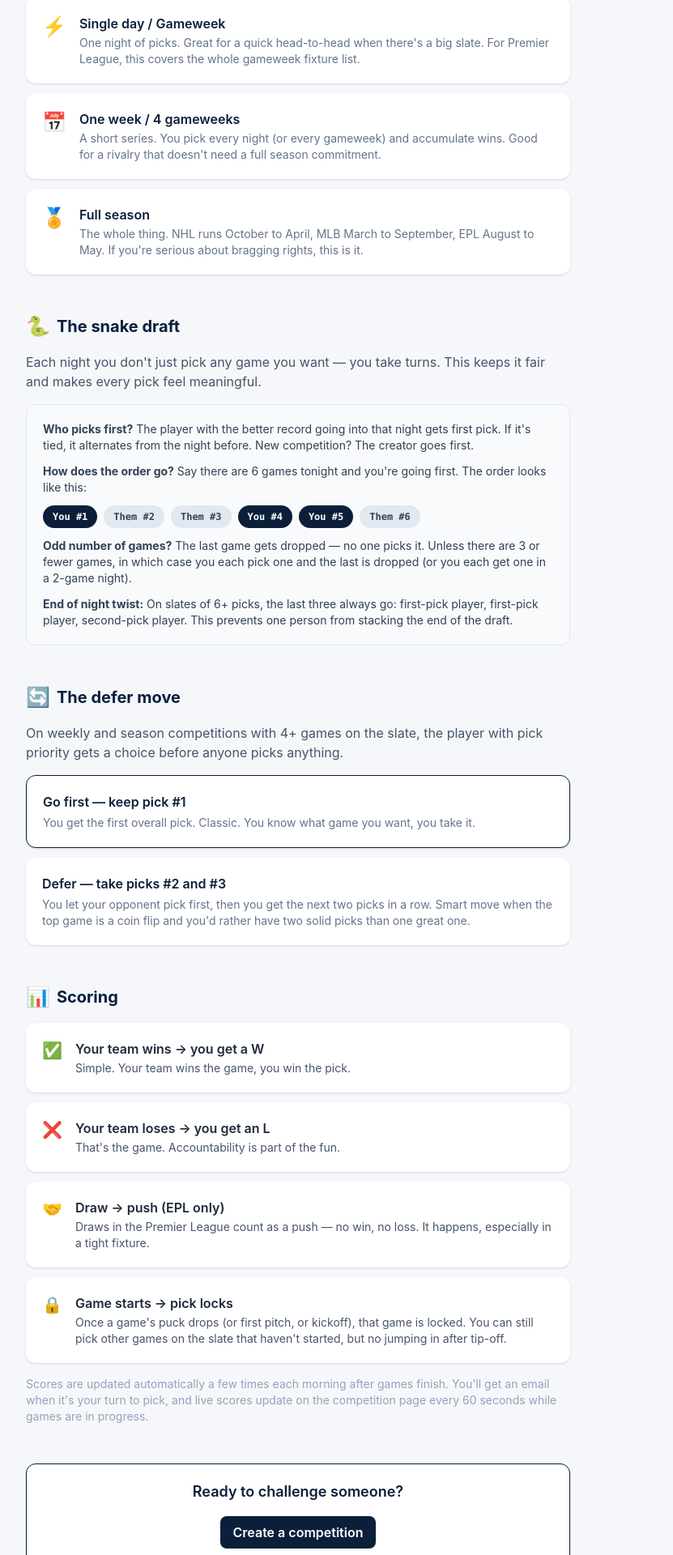
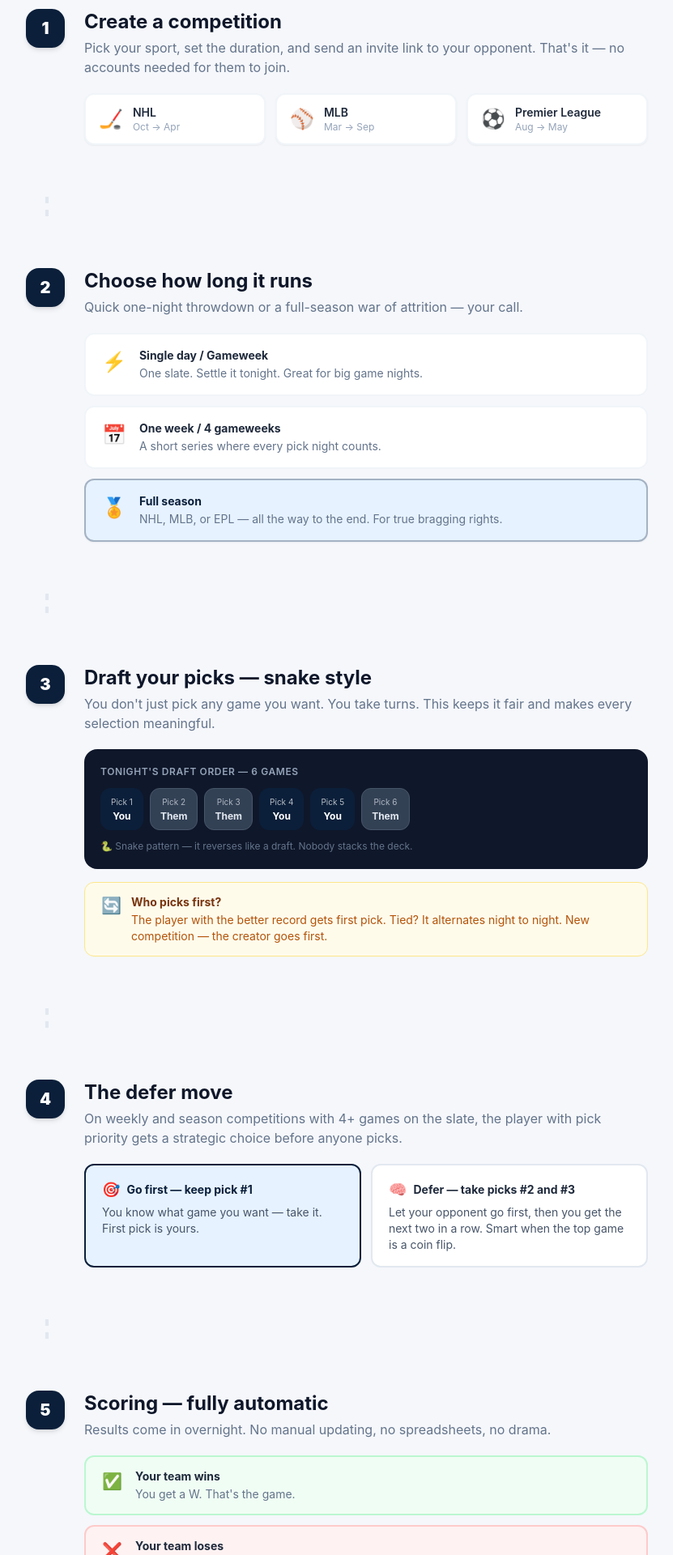
Before and after one commit to ilovekimberly/home-field-advantage, a Next.js app: page /how-it-works in a window 1280 px wide. Shown: the part 380-2300 px from the top of the page at 81% size, without its empty margins (184-1015 px from the left). Built offline with nearby package versions, Linux system fonts and the light colour scheme; no server answers.

Commit message:
Redesign how-it-works page with visual step flow

```diff
--- a/app/how-it-works/page.tsx
+++ b/app/how-it-works/page.tsx
@@ -2,188 +2,244 @@ import Link from "next/link";
 
 export default function HowItWorksPage() {
   return (
-    <div className="max-w-2xl space-y-12">
+    <div className="max-w-3xl space-y-16">
 
       {/* Hero */}
-      <section>
-        <h1 className="text-3xl font-bold mb-3">How it works</h1>
-        <p className="text-slate-600 text-lg leading-relaxed">
-          Home Field Advantage is a 1v1 pick'em game. You and a friend take turns
-          drafting game picks each night, then sit back and watch the results roll in.
-          Best record wins. Simple as that.
+      <section className="text-center py-6">
+        <div className="inline-flex items-center gap-2 bg-ice border border-rink/20 text-rink text-sm font-semibold px-4 py-1.5 rounded-full mb-5">
+          🏒 Pick'em · Draft · Compete
+        </div>
+        <h1 className="text-4xl font-extrabold text-slate-900 mb-4 leading-tight">
+          How Home Field Advantage works
+        </h1>
+        <p className="text-slate-500 text-lg leading-relaxed max-w-xl mx-auto">
+          You and a friend draft game picks each night, sit back while results roll in,
+          and settle the debate once and for all.
         </p>
       </section>
 
-      {/* Competition types */}
+      {/* Step 1 — Create */}
+      <section className="relative">
+        <div className="flex items-start gap-6">
+          <div className="flex-shrink-0 w-12 h-12 rounded-2xl bg-rink text-white flex items-center justify-center text-xl font-black shadow-md">
+            1
+          </div>
+          <div className="flex-1">
+            <h2 className="text-2xl font-bold text-slate-900 mb-1">Create a competition</h2>
+            <p className="text-slate-500 mb-5">
+              Pick your sport, set the duration, and send an invite link to your opponent.
+              That's it — no accounts needed for them to join.
+            </p>
+            <div className="grid gap-3 sm:grid-cols-3">
+              {[
+                { emoji: "🏒", label: "NHL", sub: "Oct → Apr" },
+                { emoji: "⚾", label: "MLB", sub: "Mar → Sep" },
+                { emoji: "⚽", label: "Premier League", sub: "Aug → May" },
+              ].map((s) => (
+                <div key={s.label} className="rounded-xl border-2 border-slate-100 bg-white px-4 py-3 flex items-center gap-3 shadow-sm">
+                  <span className="text-2xl">{s.emoji}</span>
+                  <div>
+                    <div className="font-semibold text-slate-800 text-sm">{s.label}</div>
+                    <div className="text-xs text-slate-400">{s.sub}</div>
+                  </div>
+                </div>
+              ))}
+            </div>
+          </div>
+        </div>
+      </section>
+
+      {/* Divider */}
+      <div className="border-l-4 border-dashed border-slate-200 ml-6 h-6" />
+
+      {/* Step 2 — Duration */}
       <section>
-        <div className="flex items-center gap-2 mb-4">
-          <span className="text-2xl">🏆</span>
-          <h2 className="text-xl font-bold">Pick your competition</h2>
+        <div className="flex items-start gap-6">
+          <div className="flex-shrink-0 w-12 h-12 rounded-2xl bg-rink text-white flex items-center justify-center text-xl font-black shadow-md">
+            2
           </div>
-        <p className="text-slate-600 mb-4">
-          When you create a competition you pick the sport and how long it runs.
+          <div className="flex-1">
+            <h2 className="text-2xl font-bold text-slate-900 mb-1">Choose how long it runs</h2>
+            <p className="text-slate-500 mb-5">
+              Quick one-night throwdown or a full-season war of attrition — your call.
             </p>
             <div className="grid gap-3">
               {[
-            {
-              label: "Single day / Gameweek",
-              desc: "One night of picks. Great for a quick head-to-head when there's a big slate. For Premier League, this covers the whole gameweek fixture list.",
-              emoji: "⚡",
-            },
-            {
-              label: "One week / 4 gameweeks",
-              desc: "A short series. You pick every night (or every gameweek) and accumulate wins. Good for a rivalry that doesn't need a full season commitment.",
-              emoji: "📅",
-            },
-            {
-              label: "Full season",
-              desc: "The whole thing. NHL runs October to April, MLB March to September, EPL August to May. If you're serious about bragging rights, this is it.",
-              emoji: "🏅",
-            },
+                { emoji: "⚡", label: "Single day / Gameweek", desc: "One slate. Settle it tonight. Great for big game nights.", highlight: false },
+                { emoji: "📅", label: "One week / 4 gameweeks", desc: "A short series where every pick night counts.", highlight: false },
+                { emoji: "🏅", label: "Full season", desc: "NHL, MLB, or EPL — all the way to the end. For true bragging rights.", highlight: true },
               ].map((item) => (
-            <div key={item.label} className="card flex gap-4">
-              <span className="text-2xl">{item.emoji}</span>
+                <div
+                  key={item.label}
+                  className={`rounded-xl px-5 py-4 flex gap-4 items-start border-2 ${
+                    item.highlight
+                      ? "bg-ice border-rink/30 shadow-sm"
+                      : "bg-white border-slate-100"
+                  }`}
+                >
+                  <span className="text-2xl mt-0.5">{item.emoji}</span>
                   <div>
-                <div className="font-semibold">{item.label}</div>
+                    <div className={`font-bold text-sm ${item.highlight ? "text-rink" : "text-slate-800"}`}>{item.label}</div>
                     <div className="text-sm text-slate-500 mt-0.5">{item.desc}</div>
                   </div>
                 </div>
               ))}
             </div>
-      </section>
-
-      {/* Snake draft */}
-      <section>
-        <div className="flex items-center gap-2 mb-4">
-          <span className="text-2xl">🐍</span>
-          <h2 className="text-xl font-bold">The snake draft</h2>
           </div>
-        <p className="text-slate-600 mb-4">
-          Each night you don't just pick any game you want — you take turns. This
-          keeps it fair and makes every pick feel meaningful.
-        </p>
-        <div className="rounded-xl bg-slate-50 border border-slate-200 p-5 space-y-3 text-sm">
-          <p className="text-slate-700">
-            <strong>Who picks first?</strong> The player with the better record going
-            into that night gets first pick. If it's tied, it alternates from the night
-            before. New competition? The creator goes first.
-          </p>
-          <p className="text-slate-700">
-            <strong>How does the order go?</strong> Say there are 6 games tonight and
-            you're going first. The order looks like this:
-          </p>
-          <div className="flex flex-wrap gap-2 font-mono text-xs">
-            {["You #1", "Them #2", "Them #3", "You #4", "You #5", "Them #6"].map((p, i) => (
-              <span
-                key={i}
-                className={`px-3 py-1.5 rounded-full font-semibold ${
-                  p.startsWith("You")
-                    ? "bg-rink text-white"
-                    : "bg-slate-200 text-slate-700"
-                }`}
-              >
-                {p}
-              </span>
-            ))}
-          </div>
-          <p className="text-slate-700">
-            <strong>Odd number of games?</strong> The last game gets dropped — no one
-            picks it. Unless there are 3 or fewer games, in which case you each pick one
-            and the last is dropped (or you each get one in a 2-game night).
-          </p>
-          <p className="text-slate-700">
-            <strong>End of night twist:</strong> On slates of 6+ picks, the last three
-            always go: first-pick player, first-pick player, second-pick player. This
-            prevents one person from stacking the end of the draft.
-          </p>
         </div>
       </section>
 
-      {/* Defer rule */}
+      {/* Divider */}
+      <div className="border-l-4 border-dashed border-slate-200 ml-6 h-6" />
+
+      {/* Step 3 — Snake draft */}
       <section>
-        <div className="flex items-center gap-2 mb-4">
-          <span className="text-2xl">🔄</span>
-          <h2 className="text-xl font-bold">The defer move</h2>
+        <div className="flex items-start gap-6">
+          <div className="flex-shrink-0 w-12 h-12 rounded-2xl bg-rink text-white flex items-center justify-center text-xl font-black shadow-md">
+            3
           </div>
-        <p className="text-slate-600 mb-4">
-          On weekly and season competitions with 4+ games on the slate, the player with
-          pick priority gets a choice before anyone picks anything.
+          <div className="flex-1">
+            <h2 className="text-2xl font-bold text-slate-900 mb-1">Draft your picks — snake style</h2>
+            <p className="text-slate-500 mb-5">
+              You don't just pick any game you want. You take turns. This keeps it fair
+              and makes every selection meaningful.
             </p>
-        <div className="grid gap-3">
-          <div className="card border-rink border">
-            <div className="font-semibold mb-1">Go first — keep pick #1</div>
-            <div className="text-sm text-slate-500">
-              You get the first overall pick. Classic. You know what game you want, you
-              take it.
+
+            {/* Visual draft example */}
+            <div className="rounded-2xl bg-slate-900 p-5 mb-4">
+              <div className="text-xs text-slate-400 font-semibold uppercase tracking-wider mb-3">Tonight's draft order — 6 games</div>
+              <div className="flex flex-wrap gap-2">
+                {[
+                  { label: "Pick 1", player: "You", you: true },
+                  { label: "Pick 2", player: "Them", you: false },
+                  { label: "Pick 3", player: "Them", you: false },
+                  { label: "Pick 4", player: "You", you: true },
+                  { label: "Pick 5", player: "You", you: true },
+                  { label: "Pick 6", player: "Them", you: false },
+                ].map((p, i) => (
+                  <div
+                    key={i}
+                    className={`flex flex-col items-center px-3 py-2 rounded-xl text-xs font-bold border ${
+                      p.you
+                        ? "bg-rink border-rink text-white"
+                        : "bg-slate-700 border-slate-600 text-slate-200"
+                    }`}
+                  >
+                    <span className="text-[10px] font-normal opacity-70 mb-0.5">{p.label}</span>
+                    {p.player}
+                  </div>
+                ))}
+              </div>
+              <p className="text-xs text-slate-500 mt-3">
+                🐍 Snake pattern — it reverses like a draft. Nobody stacks the deck.
+              </p>
+            </div>
+
+            <div className="rounded-xl bg-amber-50 border border-amber-200 px-5 py-3.5 flex gap-3">
+              <span className="text-xl">🔄</span>
+              <div>
+                <div className="font-bold text-amber-900 text-sm">Who picks first?</div>
+                <div className="text-sm text-amber-700 mt-0.5">
+                  The player with the better record gets first pick. Tied? It alternates night to night.
+                  New competition — the creator goes first.
                 </div>
               </div>
-          <div className="card">
-            <div className="font-semibold mb-1">Defer — take picks #2 and #3</div>
-            <div className="text-sm text-slate-500">
-              You let your opponent pick first, then you get the next two picks in a row.
-              Smart move when the top game is a coin flip and you'd rather have two
-              solid picks than one great one.
             </div>
           </div>
         </div>
       </section>
 
-      {/* Scoring */}
+      {/* Divider */}
+      <div className="border-l-4 border-dashed border-slate-200 ml-6 h-6" />
+
+      {/* Step 4 — Defer */}
       <section>
-        <div className="flex items-center gap-2 mb-4">
-          <span className="text-2xl">📊</span>
-          <h2 className="text-xl font-bold">Scoring</h2>
+        <div className="flex items-start gap-6">
+          <div className="flex-shrink-0 w-12 h-12 rounded-2xl bg-rink text-white flex items-center justify-center text-xl font-black shadow-md">
+            4
           </div>
-        <div className="space-y-3 text-slate-600">
-          <div className="card flex gap-4">
-            <span className="text-xl">✅</span>
-            <div>
-              <div className="font-semibold text-slate-800">Your team wins → you get a W</div>
-              <div className="text-sm mt-0.5">Simple. Your team wins the game, you win the pick.</div>
+          <div className="flex-1">
+            <h2 className="text-2xl font-bold text-slate-900 mb-1">The defer move</h2>
+            <p className="text-slate-500 mb-5">
+              On weekly and season competitions with 4+ games on the slate, the player
+              with pick priority gets a strategic choice before anyone picks.
+            </p>
+            <div className="grid sm:grid-cols-2 gap-3">
+              <div className="rounded-xl border-2 border-rink bg-ice px-5 py-4">
+                <div className="flex items-center gap-2 mb-1">
+                  <span className="text-lg">🎯</span>
+                  <div className="font-bold text-rink text-sm">Go first — keep pick #1</div>
+                </div>
+                <div className="text-sm text-slate-600">
+                  You know what game you want — take it. First pick is yours.
                 </div>
               </div>
-          <div className="card flex gap-4">
-            <span className="text-xl">❌</span>
-            <div>
-              <div className="font-semibold text-slate-800">Your team loses → you get an L</div>
-              <div className="text-sm mt-0.5">That's the game. Accountability is part of the fun.</div>
+              <div className="rounded-xl border-2 border-slate-200 bg-white px-5 py-4">
+                <div className="flex items-center gap-2 mb-1">
+                  <span className="text-lg">🧠</span>
+                  <div className="font-bold text-slate-800 text-sm">Defer — take picks #2 and #3</div>
                 </div>
-          </div>
-          <div className="card flex gap-4">
-            <span className="text-xl">🤝</span>
-            <div>
-              <div className="font-semibold text-slate-800">Draw → push (EPL only)</div>
-              <div className="text-sm mt-0.5">
-                Draws in the Premier League count as a push — no win, no loss. It
-                happens, especially in a tight fixture.
-              </div>
-            </div>
-          </div>
-          <div className="card flex gap-4">
-            <span className="text-xl">🔒</span>
-            <div>
-              <div className="font-semibold text-slate-800">Game starts → pick locks</div>
-              <div className="text-sm mt-0.5">
-                Once a game's puck drops (or first pitch, or kickoff), that game is
-                locked. You can still pick other games on the slate that haven't started,
-                but no jumping in after tip-off.
+                <div className="text-sm text-slate-600">
+                  Let your opponent go first, then you get the next two in a row. Smart
+                  when the top game is a coin flip.
                 </div>
               </div>
             </div>
           </div>
-        <p className="text-sm text-slate-400 mt-4">
-          Scores are updated automatically a few times each morning after games finish.
-          You'll get an email when it's your turn to pick, and live scores update on
-          the competition page every 60 seconds while games are in progress.
+        </div>
+      </section>
+
+      {/* Divider */}
+      <div className="border-l-4 border-dashed border-slate-200 ml-6 h-6" />
+
+      {/* Step 5 — Scoring */}
+      <section>
+        <div className="flex items-start gap-6">
+          <div className="flex-shrink-0 w-12 h-12 rounded-2xl bg-rink text-white flex items-center justify-center text-xl font-black shadow-md">
+            5
+          </div>
+          <div className="flex-1">
+            <h2 className="text-2xl font-bold text-slate-900 mb-1">Scoring — fully automatic</h2>
+            <p className="text-slate-500 mb-5">
+              Results come in overnight. No manual updating, no spreadsheets, no drama.
             </p>
+            <div className="grid gap-3">
+              {[
+                { icon: "✅", label: "Your team wins", sub: "You get a W. That's the game.", color: "border-green-200 bg-green-50" },
+                { icon: "❌", label: "Your team loses", sub: "You get an L. Accountability is part of the fun.", color: "border-red-200 bg-red-50" },
+                { icon: "🤝", label: "Draw (EPL only)", sub: "Counts as a push — no win, no loss.", color: "border-slate-200 bg-slate-50" },
+                { icon: "🔒", label: "Game starts → pick locks", sub: "Once the puck drops (or first pitch, or kickoff) that pick is locked in.", color: "border-slate-200 bg-slate-50" },
+              ].map((item) => (
+                <div key={item.label} className={`rounded-xl border-2 px-5 py-3.5 flex gap-4 items-start ${item.color}`}>
+                  <span className="text-xl mt-0.5">{item.icon}</span>
+                  <div>
+                    <div className="font-bold text-slate-800 text-sm">{item.label}</div>
+                    <div className="text-sm text-slate-500 mt-0.5">{item.sub}</div>
+                  </div>
+                </div>
+              ))}
+            </div>
+            <p className="text-xs text-slate-400 mt-4 flex items-center gap-1.5">
+              <span>⏱</span>
+              Scores update automatically each morning. Live scores refresh on the competition page every 60 seconds while games are in progress.
+            </p>
+          </div>
+        </div>
       </section>
 
       {/* CTA */}
-      <section className="card bg-ice border-rink border text-center py-8">
-        <p className="text-lg font-semibold text-rink mb-4">Ready to challenge someone?</p>
-        <Link href="/competitions/new" className="btn-primary">
-          Create a competition
+      <section className="relative overflow-hidden rounded-3xl bg-rink px-8 py-10 text-center shadow-lg">
+        <div className="absolute inset-0 opacity-10 pointer-events-none"
+          style={{ backgroundImage: "radial-gradient(circle at 20% 50%, white 1px, transparent 1px), radial-gradient(circle at 80% 50%, white 1px, transparent 1px)", backgroundSize: "40px 40px" }}
+        />
+        <div className="relative">
+          <div className="text-4xl mb-3">🏒</div>
+          <h2 className="text-2xl font-extrabold text-white mb-2">Ready to settle the debate?</h2>
+          <p className="text-white/70 mb-6 text-sm">Create a competition and send your opponent the link. Takes 60 seconds.</p>
+          <Link href="/competitions/new" className="inline-flex items-center gap-2 bg-white text-rink font-bold px-8 py-3 rounded-xl hover:bg-ice transition-colors shadow-md text-base">
+            Create a competition →
           </Link>
+        </div>
       </section>
 
     </div>
```
Lines whose indentation alone changed are shown as unchanged.
